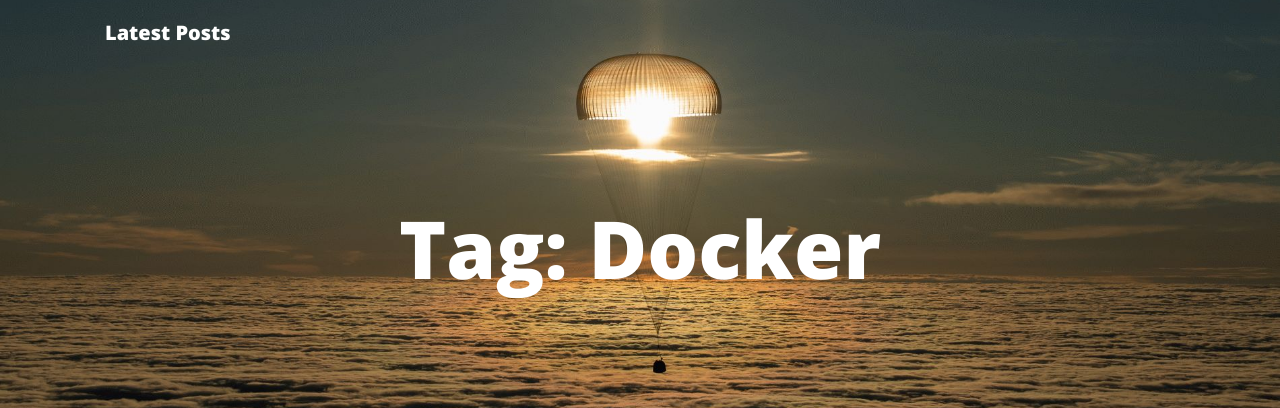
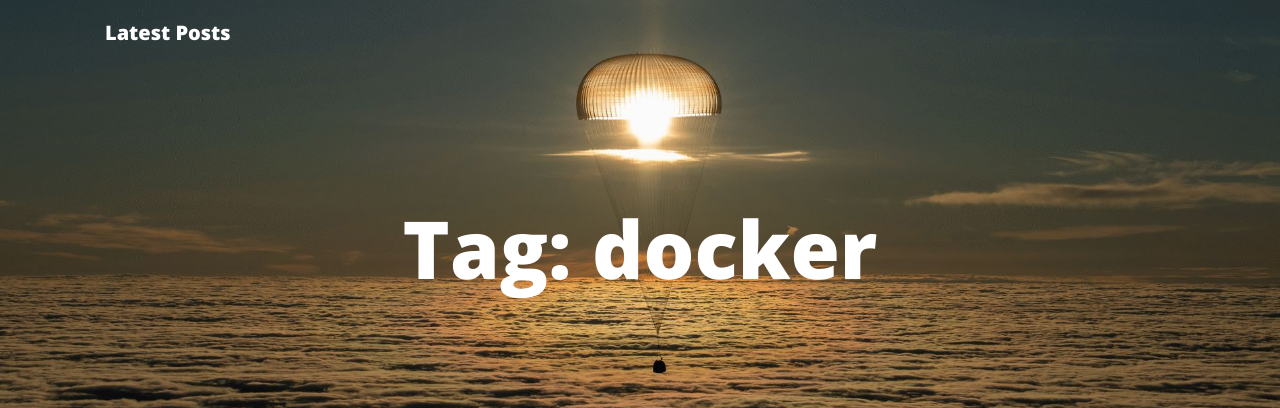
Before and after one commit to paxdev/paxdev.github.io, a Jekyll site: the page built from tag/docker.md, in a window 1280 px wide. Shown: the top 408 px of the page. Built offline with Jekyll 4.4.1, drawn with Linux system fonts in a browser that asks for light colours.

```diff
--- a/tag/docker.md
+++ b/tag/docker.md
@@ -1,5 +1,5 @@
 ---
 layout: tagpage
-title: "Tag: Docker"
+title: "Tag: docker"
 tag: docker
 ---
```
